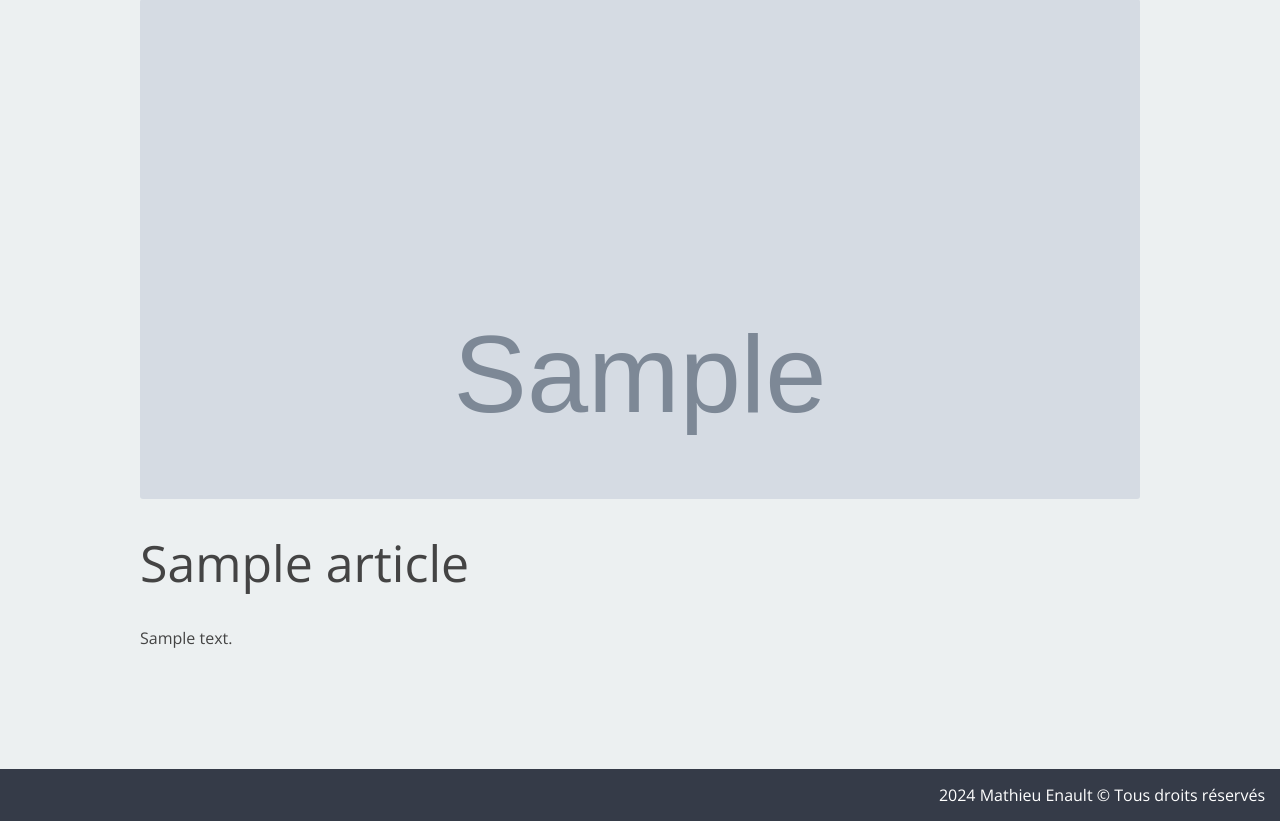
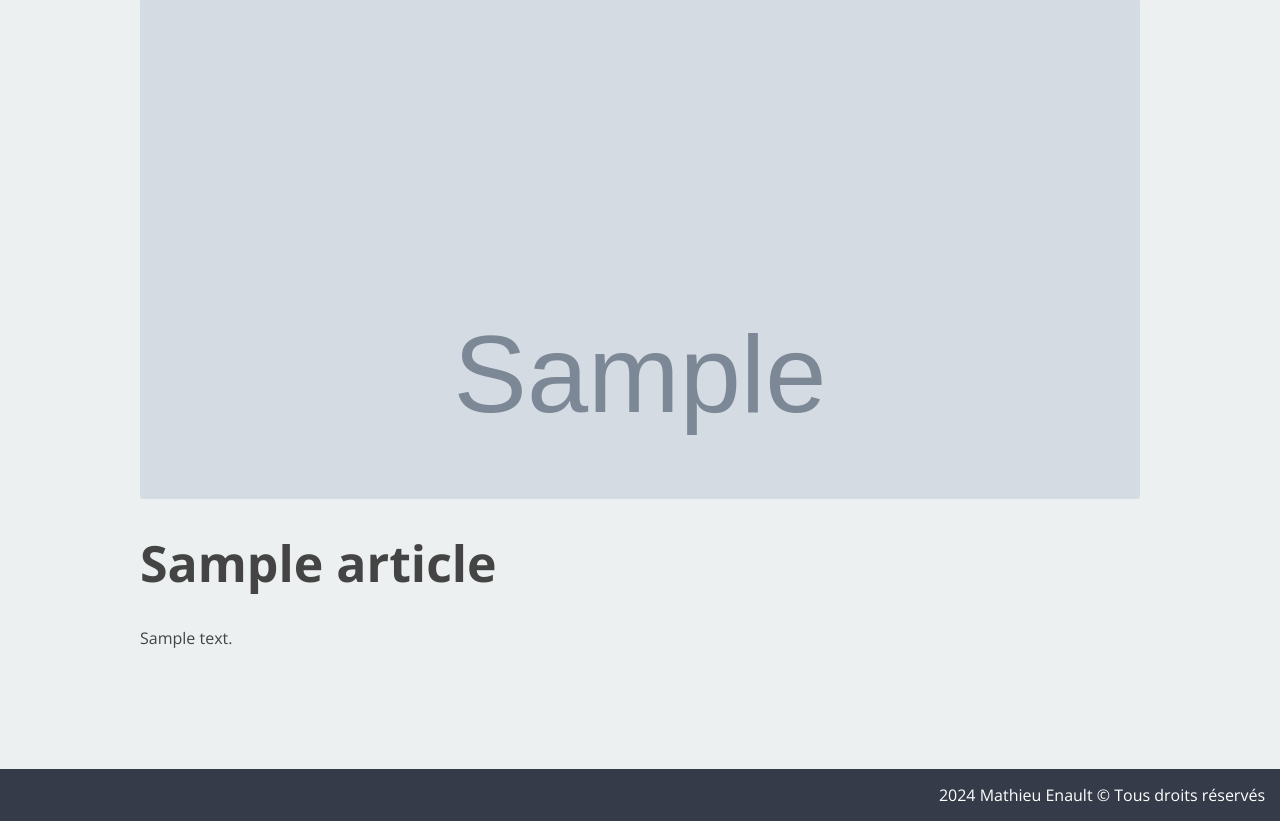
Before and after one commit to Mathieu94110/blogApp, a PHP site: page /show-article.php?id=1 in a window 1280 px wide. Shown: the part 110-931 px from the top of the page. Run offline with PHP 8.4, Linux system fonts and the light colour scheme; tables that the repository leaves empty or names only in its code hold one stand-in row (values such as "Sample post"); grey boxes marked "Sample" are stand-in pictures.

Commit message:
test before deployment

```diff
--- a/public/css/show-article.css
+++ b/public/css/show-article.css
@@ -8,8 +8,8 @@
 .article-title {
   margin: 3rem 0;
   text-align: left;
-  font-size: 5rem;
-  font-weight: 400;
+  font-size: 1.8rem;
+  font-weight: 600;
 }
 
 .article-author {
@@ -38,8 +38,15 @@
 }
 
 .action {
-  margin-top:2rem;
+  margin-top: 2rem;
   display: flex;
   align-items: flex-end;
   justify-content: flex-end;
 }
+
+@media screen and (min-width: 600px) {
+  .article-title {
+    font-size: 5rem;
+  }
+
+}
```
